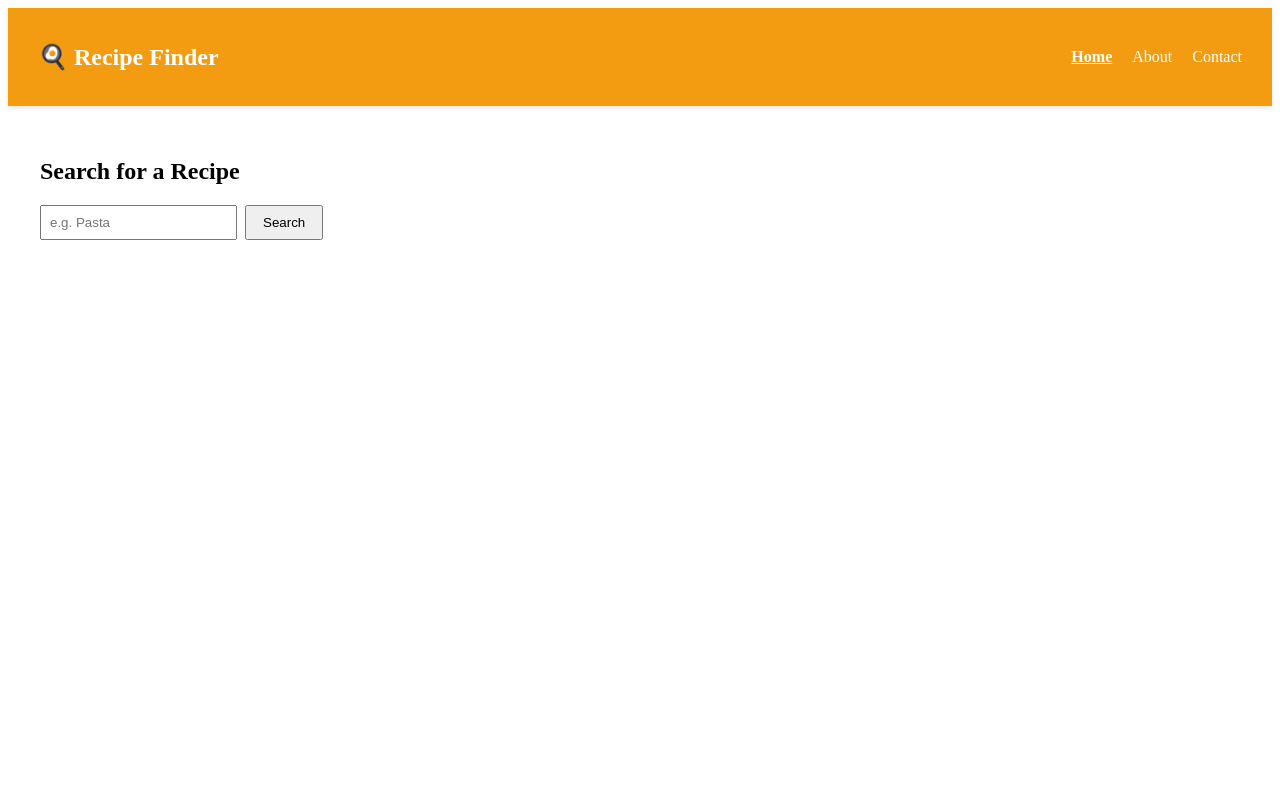
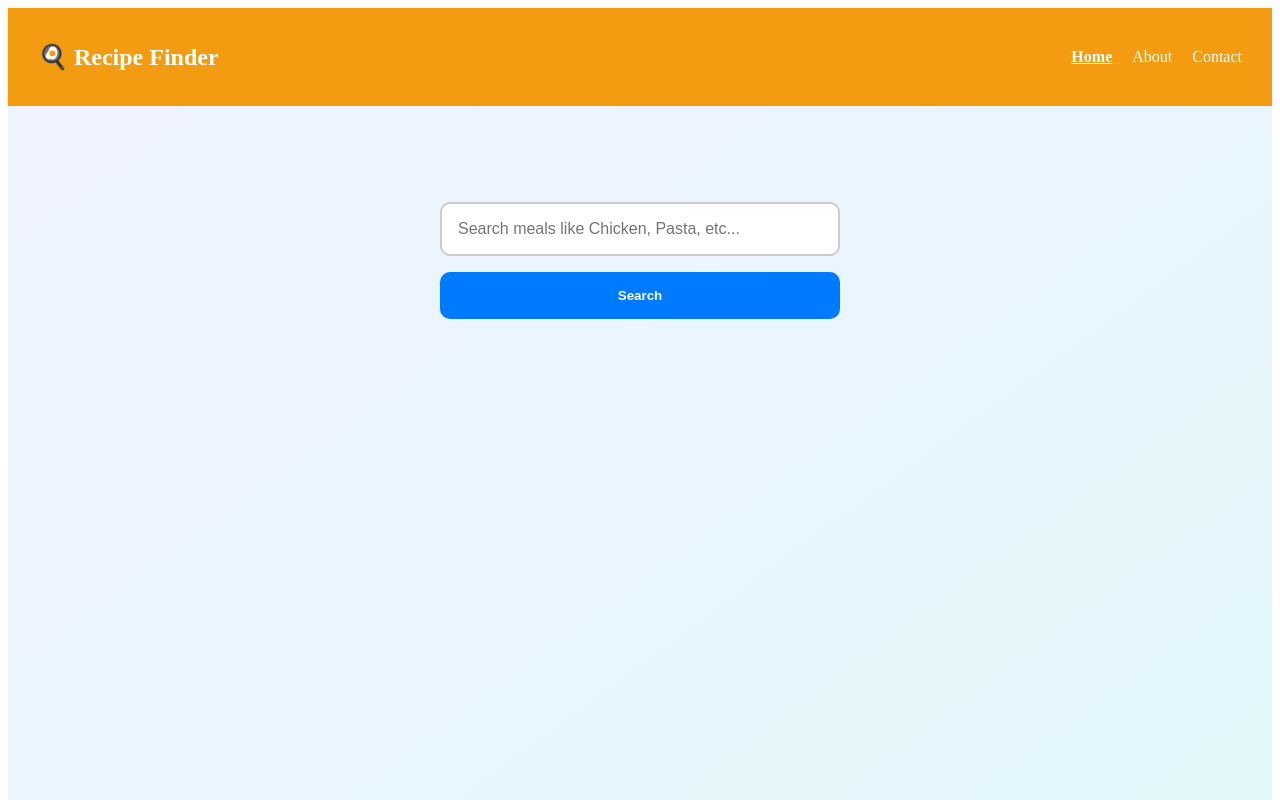
Before and after one commit to NamanKajla/Tasty-Bites, a React (Vite) app: page / in a window 1280 px wide. Shown: the top 800 px of the page. Built offline with nearby package versions, Linux system fonts and the light colour scheme.

Commit message:
update Home.jsx

```diff
--- a/src/pages/Home.jsx
+++ b/src/pages/Home.jsx
@@ -1,54 +1,61 @@
 import { useState } from "react";
+import { useNavigate } from "react-router-dom";
 import { useSearch } from "../context/SearchContext";
+import "./Home.css";
 
 function Home() {
   const { searchTerm, setSearchTerm, results, setResults } = useSearch();
+  const [query, setQuery] = useState("");
   const [loading, setLoading] = useState(false);
+  const navigate = useNavigate();
 
-  const handleSearch = async () => {
-    if (!searchTerm.trim()) return;
+  const handleSubmit = async (e) => {
+    e.preventDefault();
+    if (!query.trim()) return;
 
     setLoading(true);
+    setSearchTerm(query);
+
     try {
-      const res = await fetch(`https://www.themealdb.com/api/json/v1/1/search.php?s=${searchTerm}`);
+      const res = await fetch(`https://www.themealdb.com/api/json/v1/1/search.php?s=${query}`);
       const data = await res.json();
       setResults(data.meals || []);
-    } catch (error) {
-      console.error("Error fetching meals:", error);
+    } catch (err) {
+      console.error("Error fetching meals:", err);
     } finally {
       setLoading(false);
     }
   };
 
   return (
-    <div style={{ padding: "2rem" }}>
-      <h2>Search for a Recipe</h2>
+    <div className="home-page">
+      <form onSubmit={handleSubmit} className="search-form">
         <input
           type="text"
-        value={searchTerm}
-        onChange={(e) => setSearchTerm(e.target.value)}
-        placeholder="e.g. Pasta"
-        style={{ padding: "0.5rem", marginRight: "0.5rem" }}
+          value={query}
+          onChange={(e) => setQuery(e.target.value)}
+          placeholder="Search meals like Chicken, Pasta, etc..."
         />
-      <button onClick={handleSearch} style={{ padding: "0.5rem 1rem" }}>Search</button>
+        <button type="submit">Search</button>
+      </form>
 
-      <div style={{ marginTop: "2rem" }}>
       {loading && <p>Loading...</p>}
 
-        {!loading && results.length > 0 && (
-          <div style={{ display: "flex", flexWrap: "wrap", gap: "1rem" }}>
+      <div className="recipe-grid">
         {results.map((meal) => (
-              <div key={meal.idMeal} style={{ width: "200px", border: "1px solid #ccc", padding: "1rem", borderRadius: "8px" }}>
-                <img src={meal.strMealThumb} alt={meal.strMeal} style={{ width: "100%", borderRadius: "4px" }} />
-                <h4 style={{ marginTop: "0.5rem" }}>{meal.strMeal}</h4>
+          <div key={meal.idMeal} className="recipe-card">
+            <img src={meal.strMealThumb} alt={meal.strMeal} />
+            <h4>{meal.strMeal}</h4>
+            <div className="recipe-buttons">
+              <button
+                className="view-btn"
+                onClick={() => navigate(`/recipe/${meal.idMeal}`)}
+              >
+                See Recipe
+              </button>
+            </div>
           </div>
         ))}
-          </div>
-        )}
-
-        {!loading && results.length === 0 && searchTerm && (
-          <p>No meals found. Try another keyword.</p>
-        )}
       </div>
     </div>
   );
```
Lines whose indentation alone changed are shown as unchanged.
